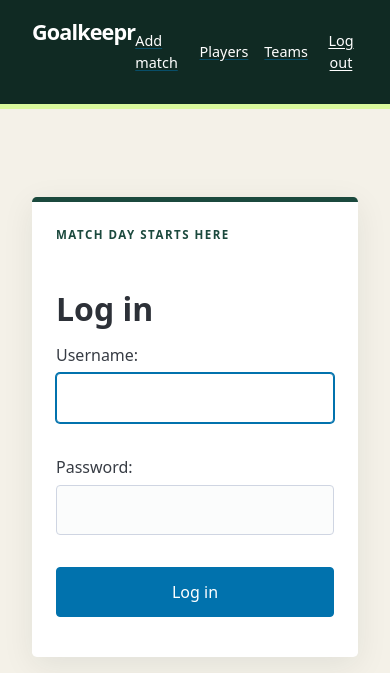
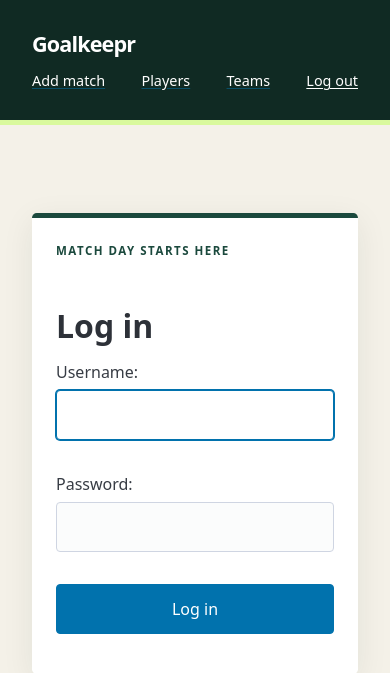
Before and after one commit to mhemeryck/goalkeepr, a Django app: page /login/?next=/matches/add/ in a window 390 px wide. Shown: the top 673 px of the page. Run offline with Django 5.2, Linux system fonts and the light colour scheme; the visitor is signed in with stand-in values (Sample User, id 1); parts of the project's set-up code (start-up, migrations or seed data) failed here and were passed over.

Commit message:
Keep mobile navigation visible
Prevent authenticated actions from overflowing narrow phone screens as
new management links are added.

```diff
--- a/static/css/app.css
+++ b/static/css/app.css
@@ -591,6 +591,18 @@ body {
     margin-bottom: 1.5rem;
   }
 
+  .site-header nav {
+    flex-wrap: wrap;
+    gap: 0.5rem;
+    padding-block: 0.75rem;
+  }
+
+  .nav-actions {
+    flex-basis: 100%;
+    justify-content: space-between;
+    gap: 0.5rem;
+  }
+
   .page-heading {
     align-items: start;
     flex-direction: column;
```
